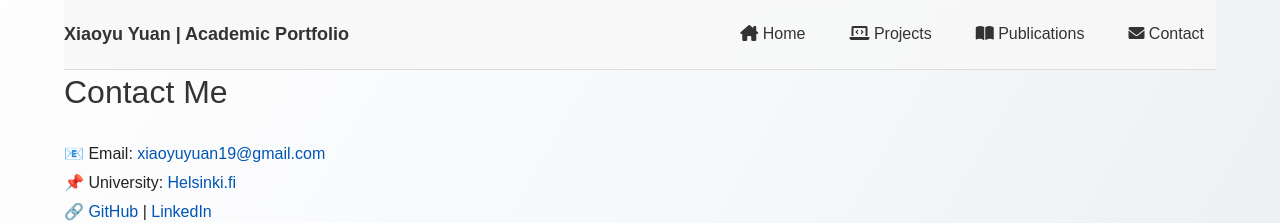
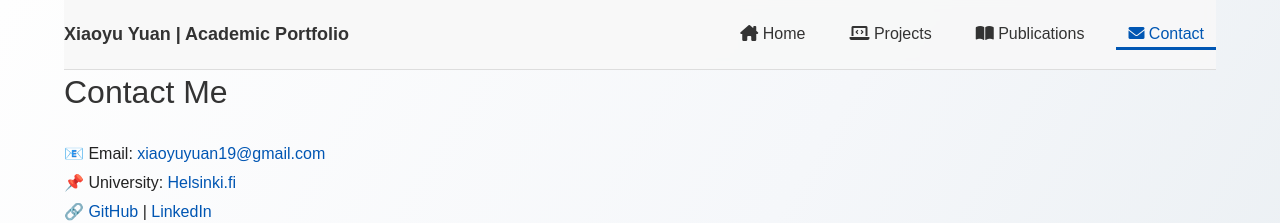
Before and after one commit to XiaoyuYuan19/portfolio, a Jekyll site: the page built from contact.md, in a window 1280 px wide. Shown: the top 223 px of the page. Built offline with Jekyll 4.4.1, drawn with Linux system fonts in a browser that asks for light colours.

Commit message:
Update style.css

```diff
--- a/assets/css/style.css
+++ b/assets/css/style.css
@@ -178,6 +178,12 @@
     color: #0056b3;
     border-bottom: 3px solid #0056b3;
 }
+body.projects .navbar a[href*="portfolio/projects"],
+body.publications .navbar a[href*="portfolio/publications"],
+body.contact .navbar a[href*="portfolio/contact"] {
+    color: #0056b3;
+    border-bottom: 3px solid #0056b3; /* 当前页面下划线保持亮起 */
+}
 
 /* 🌙 夜间模式优化 */
 .dark-mode .navbar {
```
